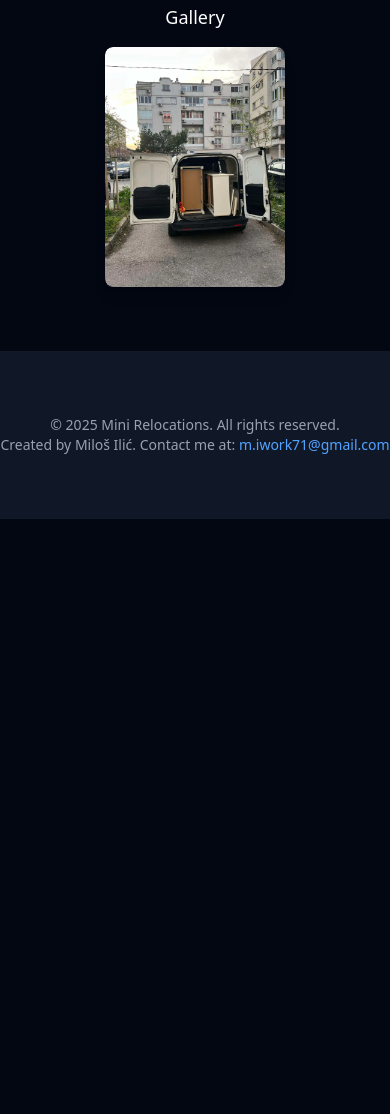
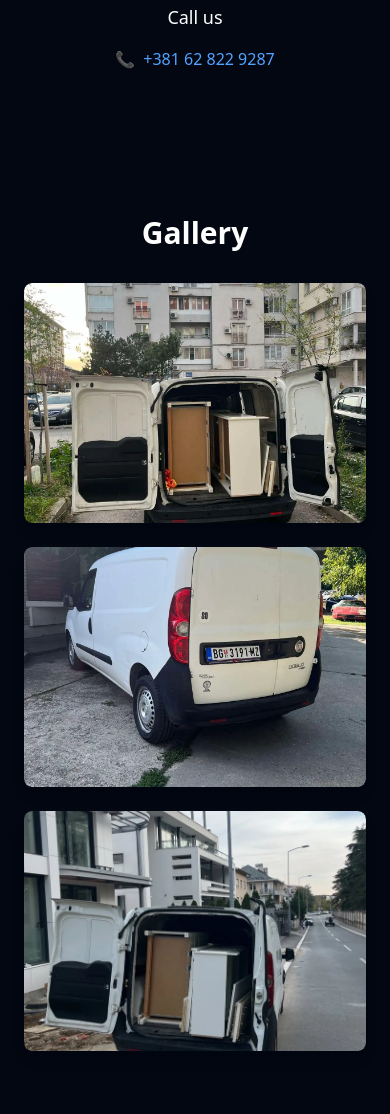
Before and after one commit to sica95/minirelocations, a plain HTML site: page en/index.html in a window 390 px wide. Shown: the part 3346-4460 px from the top of the page. Before the commit the page ends 3865 px from the top, so only its background shows below. Drawn offline with Linux system fonts and the light colour scheme; some packages are replaced by stand-ins of ours; a script that the page names is missing.

Commit message:
Added phone number and updated gallery.

```diff
--- a/en/index.html
+++ b/en/index.html
@@ -81,6 +81,7 @@
            "@type": "LocalBusiness",
            "name": "Mini Relocations Belgrade",
            "image": "https://www.miniselidbe.rs/images/relocation/relocation1.webp",
+           "telephone": "+381628229287",
            "address": {
              "@type": "PostalAddress",
              "streetAddress": "Autokomanda",
@@ -269,47 +270,73 @@
             <div
                class="block md:border-l border-b md:border-b-0 border-gray-600 my-8 md:my-0 md:mx-8 h-px md:h-auto w-full md:w-px"
                ></div>
+            <div class="w-full md:w-1/2 flex flex-col items-center justify-center">
+               <p class="text-lg mb-4">Call us</p>
+               <a
+                  href="tel:+381628229287"
+                  rel="nofollow"
+                  class="flex items-center gap-2 text-blue-400 hover:text-blue-300 transition mb-4"
+                  aria-label="Call Mini Relocations"
+                  >
+               📞 <span>+381 62 822 9287</span>
+               </a>
+            </div>
+         </div>
+      </section>
+      <!-- Gallery -->
+      <section class="max-w-7xl mx-auto px-6 py-16">
+         <h2 class="text-3xl font-bold text-center mb-8">
+            Gallery
+         </h2>
          <!-- Gallery Thumbnail Preview -->
-            <div class="w-full md:w-1/2 flex flex-col items-center justify-center">
-               <p class="text-lg mb-4">Gallery</p>
-               <!-- Clickable image that opens Fancybox gallery -->
+         <div class="flex flex-col md:flex-row gap-6">
+            <div class="w-full md:w-1/2">
                <a
                   href="../images/relocation/relocation1.webp"
                   data-fancybox="gallery"
-                  data-caption="Mini relocations and motorcycle transport in Belgrade"
+                  data-caption="Mini relocations and motorcycle transport in Belgrade - photo 1"
                   class="block overflow-hidden rounded-lg shadow-lg hover:scale-105 transition-transform duration-300"
                   >
                <img
                   src="../images/relocation/relocation1.webp"
-                  alt="Mini relocations and motorcycle transport in Belgrade"
                   class="w-full h-60 object-cover rounded-lg"
+                  alt="Mini relocations and motorcycle transport in Belgrade - photo 1"
                   loading="lazy"
                   />
                </a>
-               <!-- Hidden Gallery Images -->
-               <div class="hidden">
+            </div>
+            <div class="w-full md:w-1/2">
                <a
                   href="../images/relocation/relocation2.webp"
                   data-fancybox="gallery"
-                     data-caption="Pickup photo 2"
+                  data-caption="Mini relocations and motorcycle transport in Belgrade - photo 2"
+                  class="block overflow-hidden rounded-lg shadow-lg hover:scale-105 transition-transform duration-300"
                   >
                <img
                   src="../images/relocation/relocation2.webp"
-                     alt="Pickup photo 2"
+                  class="w-full h-60 object-cover rounded-lg"
+                  alt="Mini relocations and motorcycle transport in Belgrade - photo 2"
                   loading="lazy"
                   />
                </a>
+            </div>
+            <div class="w-full md:w-1/2">
                <a
                   href="../images/relocation/relocation3.webp"
                   data-fancybox="gallery"
-                     data-caption="Pickup photo 3"
+                  data-caption="Mini relocations and motorcycle transport in Belgrade - photo 3"
+                  class="block overflow-hidden rounded-lg shadow-lg hover:scale-105 transition-transform duration-300"
                   >
                <img
                   src="../images/relocation/relocation3.webp"
-                     alt="Pickup photo 3"
+                  class="w-full h-60 object-cover rounded-lg"
+                  alt="Mini relocations and motorcycle transport in Belgrade - photo 3"
                   loading="lazy"
                   />
                </a>
+            </div>
+            <!-- Hidden images for gallery -->
+            <div class="hidden">
                <a
                   href="../images/relocation/relocation4.webp"
                   data-fancybox="gallery"
@@ -378,7 +405,6 @@
                </a>
             </div>
          </div>
-         </div>
       </section>
       <!-- Footer -->
       <footer class="bg-gray-900 py-16 text-center text-sm text-gray-400">
```
Also changed, not shown: index.html (+38 -12 lines), assets/css/tailwind.css. Lines whose indentation alone changed are shown as unchanged.
